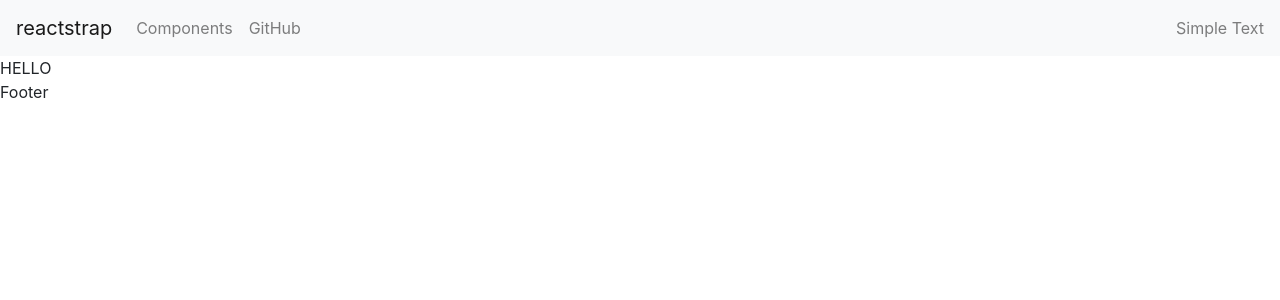
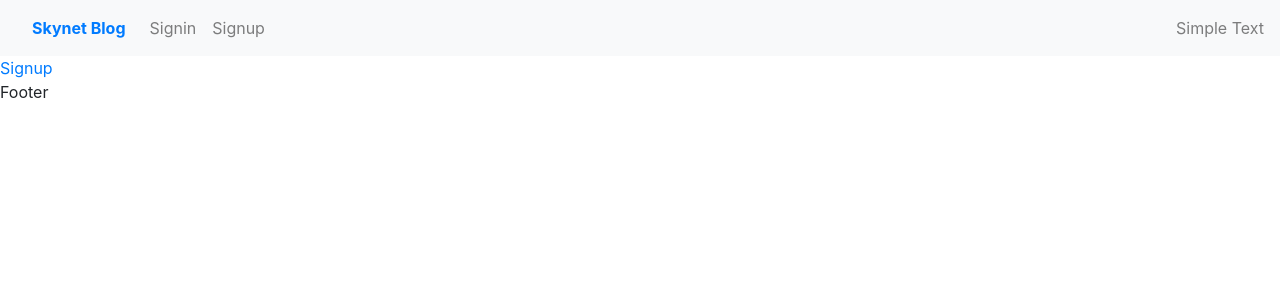
Before and after one commit to hulyak/multi-user-blogging, a Next.js app in the folder frontend/: page / in a window 1280 px wide. Shown: the top 300 px of the page. Built offline with nearby package versions, Linux system fonts and the light colour scheme.

Commit message:
navigation with Link component

```diff
--- a/frontend/components/Header.js
+++ b/frontend/components/Header.js
@@ -1,4 +1,5 @@
 import { useState } from 'react';
+import Link from 'next/link';
 import {
   Collapse,
   Navbar,
@@ -18,17 +19,21 @@ const Header = (props) => {
   return (
     <div>
       <Navbar color='light' light expand='md'>
-        <NavbarBrand href='/'>reactstrap</NavbarBrand>
+        <Link href='/'>
+          <NavLink className='font-weight-bold'>Skynet Blog</NavLink>
+        </Link>
         <NavbarToggler onClick={toggle} />
         <Collapse isOpen={isOpen} navbar>
           <Nav className='mr-auto' navbar>
             <NavItem>
-              <NavLink href='/components/'>Components</NavLink>
+              <Link href='/signin'>
+                <NavLink>Signin</NavLink>
+              </Link>
             </NavItem>
             <NavItem>
-              <NavLink href='https://github.com/reactstrap/reactstrap'>
-                GitHub
-              </NavLink>
+              <Link href='/signup'>
+                <NavLink>Signup</NavLink>
+              </Link>
             </NavItem>
           </Nav>
           <NavbarText>Simple Text</NavbarText>
--- a/frontend/pages/index.js
+++ b/frontend/pages/index.js
@@ -1,7 +1,14 @@
 import Layout from '../components/Layout';
+import Link from 'next/link';
 
 const Index = () => {
-  return <Layout>HELLO</Layout>;
+  return (
+    <Layout>
+      <Link href='/signup'>
+        <a>Signup</a>
+      </Link>
+    </Layout>
+  );
 };
 
 export default Index;
--- /dev/null
+++ b/frontend/pages/signin.js
@@ -0,0 +1,5 @@
+const signin = () => {
+  return <div></div>;
+};
+
+export default signin;
```
Also changed, not shown: frontend/pages/signup.js (added, +11 -0 lines).
